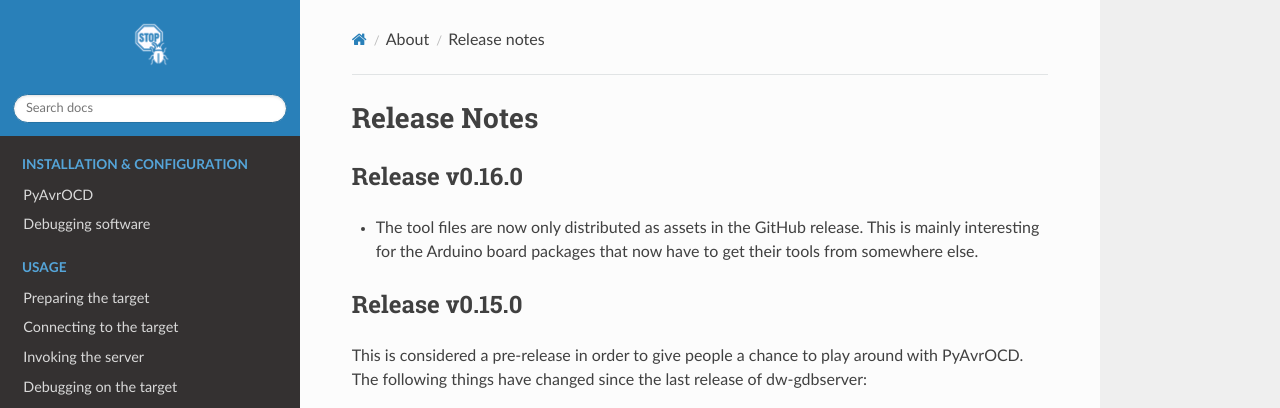
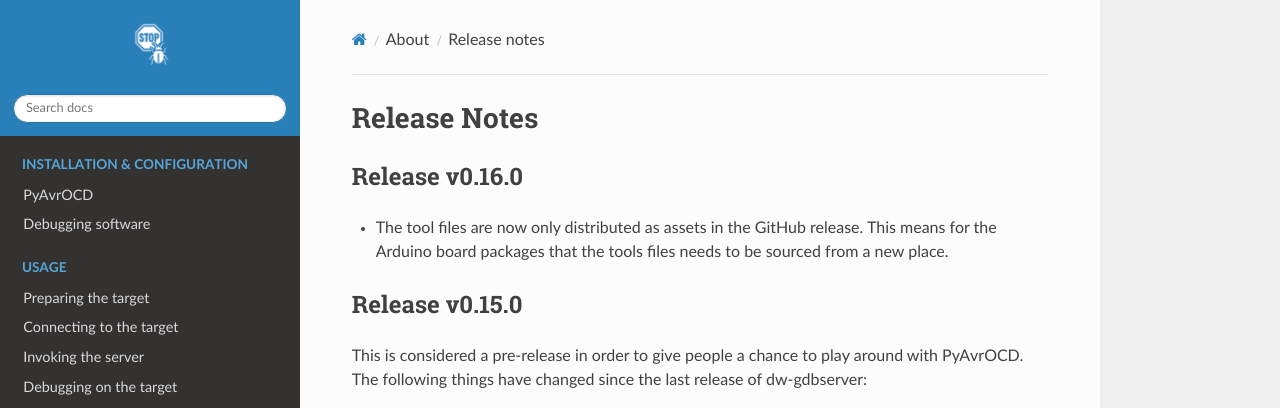
Before and after one commit to garyPenhook/PyAvrOCD, an MkDocs documentation site: the page built from docs/release-notes.md, in a window 1280 px wide and 1300 px high. Shown: the top 408 px of the window. Built offline with MkDocs 1.6.1, drawn with Linux system fonts in a browser that asks for light colours; nearby versions of some CDN libraries.

Commit message:
workflow assets naming

```diff
--- a/docs/release-notes.md
+++ b/docs/release-notes.md
@@ -2,7 +2,7 @@
 
 ## Release v0.16.0
 
-- The tool files are now only distributed as assets in the GitHub release. This is mainly interesting for the Arduino board packages that now have to get their tools from somewhere else.
+- The tool files are now only distributed as assets in the GitHub release. This means for the Arduino board packages that the tools files needs to be sourced from a new place.
 
 ## Release v0.15.0
 
```
Also changed, not shown: 1 other file.
